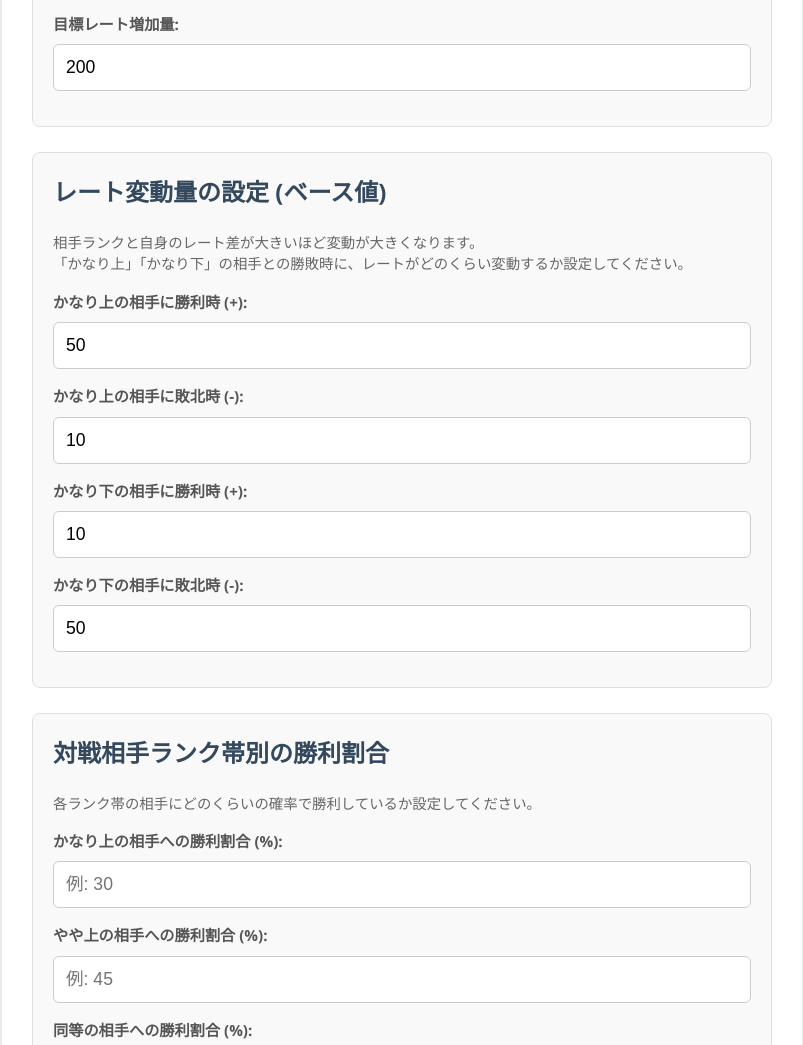
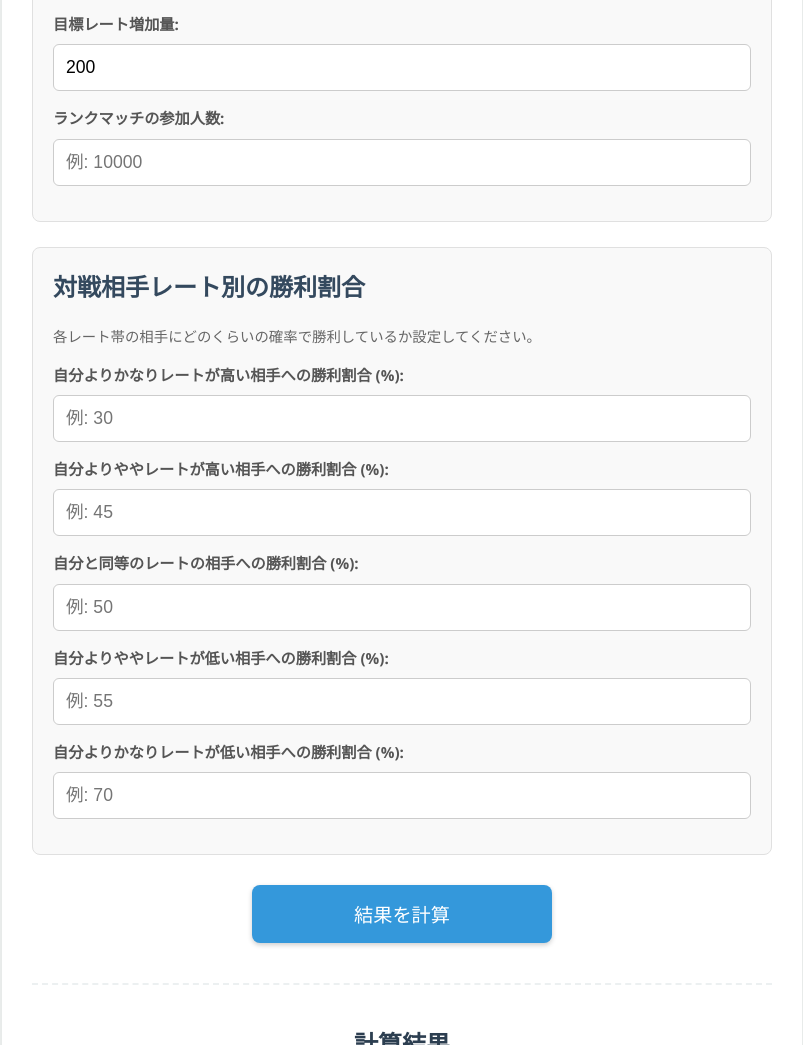
Before and after one commit to suibfh/ladder-calculator, a plain HTML site: page index.html in a window 1280 px wide. Shown: the part 510-1555 px from the top of the page, without its empty margins (238-1041 px from the left). Drawn offline with Linux system fonts and the light colour scheme.

Commit message:
Update index.html

```diff
--- a/index.html
+++ b/index.html
@@ -3,77 +3,64 @@
 <head>
     <meta charset="UTF-8">
     <meta name="viewport" content="width=device-width, initial-scale=1.0">
-    <title>ランクマッチ戦略シミュレーター</title>
-    <link rel="stylesheet" href="style.css">
+    <title>Ladder Calculator</title> <link rel="stylesheet" href="style.css">
 </head>
 <body>
     <div class="container">
-        <h1>ランクマッチ戦略シミュレーター</h1>
-
-        <div class="input-section">
+        <h1>Ladder Calculator</h1> <div class="input-section">
             <h2>現状の入力</h2>
             <div class="input-group">
                 <label for="wins">現在の勝ち数:</label>
                 <input type="number" id="wins" value="0" min="0">
             </div>
             <div class="input-group">
-                <label for="losses">現在の負け数:</label> <input type="number" id="losses" value="0" min="0">
+                <label for="losses">現在の負け数:</label>
+                <input type="number" id="losses" value="0" min="0">
             </div>
             <div class="input-group">
                 <label for="currentRate">現在のレート:</label>
-                <input type="number" id="currentRate" value="" placeholder="例: 1500" min="0"> </div>
+                <input type="number" id="currentRate" value="" placeholder="例: 1500" min="0">
+            </div>
             <div class="input-group">
                 <label for="targetRateIncrease">目標レート増加量:</label>
                 <input type="number" id="targetRateIncrease" value="200" min="0">
             </div>
-        </div>
-
-        <div class="input-section">
-            <h2>レート変動量の設定 (ベース値)</h2>
-            <p class="description">相手ランクと自身のレート差が大きいほど変動が大きくなります。<br>「かなり上」「かなり下」の相手との勝敗時に、レートがどのくらい変動するか設定してください。</p>
             <div class="input-group">
-                <label for="rateGainVsMuchHigher">かなり上の相手に勝利時 (+):</label>
-                <input type="number" id="rateGainVsMuchHigher" value="50">
-            </div>
-            <div class="input-group">
-                <label for="rateLossVsMuchHigher">かなり上の相手に敗北時 (-):</label>
-                <input type="number" id="rateLossVsMuchHigher" value="10">
-            </div>
-            <div class="input-group">
-                <label for="rateGainVsMuchLower">かなり下の相手に勝利時 (+):</label>
-                <input type="number" id="rateGainVsMuchLower" value="10">
-            </div>
-            <div class="input-group">
-                <label for="rateLossVsMuchLower">かなり下の相手に敗北時 (-):</label>
-                <input type="number" id="rateLossVsMuchLower" value="50">
+                <label for="totalPlayers">ランクマッチの参加人数:</label> <input type="number" id="totalPlayers" value="" placeholder="例: 10000" min="1">
             </div>
         </div>
 
         <div class="input-section">
-            <h2>対戦相手ランク帯別の勝利割合</h2>
-            <p class="description">各ランク帯の相手にどのくらいの確率で勝利しているか設定してください。</p>
+            <h2>対戦相手レート別の勝利割合</h2>
+            <p class="description">各レート帯の相手にどのくらいの確率で勝利しているか設定してください。</p>
             <div class="input-group">
-                <label for="winRateVsMuchHigher">かなり上の相手への勝利割合 (%):</label>
-                <input type="number" id="winRateVsMuchHigher" value="" placeholder="例: 30" min="0" max="100"> </div>
+                <label for="winRateVsMuchHigher">自分よりかなりレートが高い相手への勝利割合 (%):</label>
+                <input type="number" id="winRateVsMuchHigher" value="" placeholder="例: 30" min="0" max="100">
+            </div>
             <div class="input-group">
-                <label for="winRateVsSlightlyHigher">やや上の相手への勝利割合 (%):</label>
-                <input type="number" id="winRateVsSlightlyHigher" value="" placeholder="例: 45" min="0" max="100"> </div>
+                <label for="winRateVsSlightlyHigher">自分よりややレートが高い相手への勝利割合 (%):</label>
+                <input type="number" id="winRateVsSlightlyHigher" value="" placeholder="例: 45" min="0" max="100">
+            </div>
             <div class="input-group">
-                <label for="winRateVsEqual">同等の相手への勝利割合 (%):</label>
-                <input type="number" id="winRateVsEqual" value="" placeholder="例: 50" min="0" max="100"> </div>
+                <label for="winRateVsEqual">自分と同等のレートの相手への勝利割合 (%):</label>
+                <input type="number" id="winRateVsEqual" value="" placeholder="例: 50" min="0" max="100">
+            </div>
             <div class="input-group">
-                <label for="winRateVsSlightlyLower">やや下の相手への勝利割合 (%):</label>
-                <input type="number" id="winRateVsSlightlyLower" value="" placeholder="例: 55" min="0" max="100"> </div>
+                <label for="winRateVsSlightlyLower">自分よりややレートが低い相手への勝利割合 (%):</label>
+                <input type="number" id="winRateVsSlightlyLower" value="" placeholder="例: 55" min="0" max="100">
+            </div>
             <div class="input-group">
-                <label for="winRateVsMuchLower">かなり下の相手への勝利割合 (%):</label>
-                <input type="number" id="winRateVsMuchLower" value="" placeholder="例: 70" min="0" max="100"> </div>
+                <label for="winRateVsMuchLower">自分よりかなりレートが低い相手への勝利割合 (%):</label>
+                <input type="number" id="winRateVsMuchLower" value="" placeholder="例: 70" min="0" max="100">
+            </div>
         </div>
 
         <button id="calculateButton">結果を計算</button>
 
         <div class="output-section">
             <h2>計算結果</h2>
-            <p>現在の総試合数: <span id="totalMatchesDisplay">--</span></p> <p>現在の勝率: <span id="currentWinRate">--.-%</span></p>
+            <p>現在の総試合数: <span id="totalMatchesDisplay">--</span></p>
+            <p>現在の勝率: <span id="currentWinRate">--.-%</span></p>
             <p>100戦後のレート期待値: <span id="expectedRate100Matches">----</span></p>
             <p>目標レート達成までの必要勝利数: <span id="neededWinsForTarget">----</span></p>
 
@@ -81,22 +68,24 @@
             <table id="rateChangeTable">
                 <thead>
                     <tr>
-                        <th>相手ランク</th>
+                        <th>相手レートとの差</th>
                         <th>勝利時増減</th>
                         <th>敗北時増減</th>
                     </tr>
                 </thead>
                 <tbody>
-                    <tr><td>かなり上</td><td id="gainMuchHigherCalculated"></td><td id="lossMuchHigherCalculated"></td></tr>
-                    <tr><td>やや上</td><td id="gainSlightlyHigherCalculated"></td><td id="lossSlightlyHigherCalculated"></td></tr>
+                    <tr><td>かなり高い</td><td id="gainMuchHigherCalculated"></td><td id="lossMuchHigherCalculated"></td></tr>
+                    <tr><td>やや高い</td><td id="gainSlightlyHigherCalculated"></td><td id="lossSlightlyHigherCalculated"></td></tr>
                     <tr><td>同等</td><td id="gainEqualCalculated"></td><td id="lossEqualCalculated"></td></tr>
-                    <tr><td>やや下</td><td id="gainSlightlyLowerCalculated"></td><td id="lossSlightlyLowerCalculated"></td></tr>
-                    <tr><td>かなり下</td><td id="gainMuchLowerCalculated"></td><td id="lossMuchLowerCalculated"></td></tr>
+                    <tr><td>やや低い</td><td id="gainSlightlyLowerCalculated"></td><td id="lossSlightlyLowerCalculated"></td></tr>
+                    <tr><td>かなり低い</td><td id="gainMuchLowerCalculated"></td><td id="lossMuchLowerCalculated"></td></tr>
                 </tbody>
             </table>
 
-            <h3>戦略的アドバイス</h3>
-            <p id="strategicAdvice">現在の入力に基づいてアドバイスが表示されます。</p>
+            <h3>Tierと推定レート帯の目安</h3>
+            <div id="tierRateEstimates">
+                <p>ランクマッチ参加人数とTier割合に基づき、レート帯を推定します。</p>
+                </div>
         </div>
     </div>
 
```
